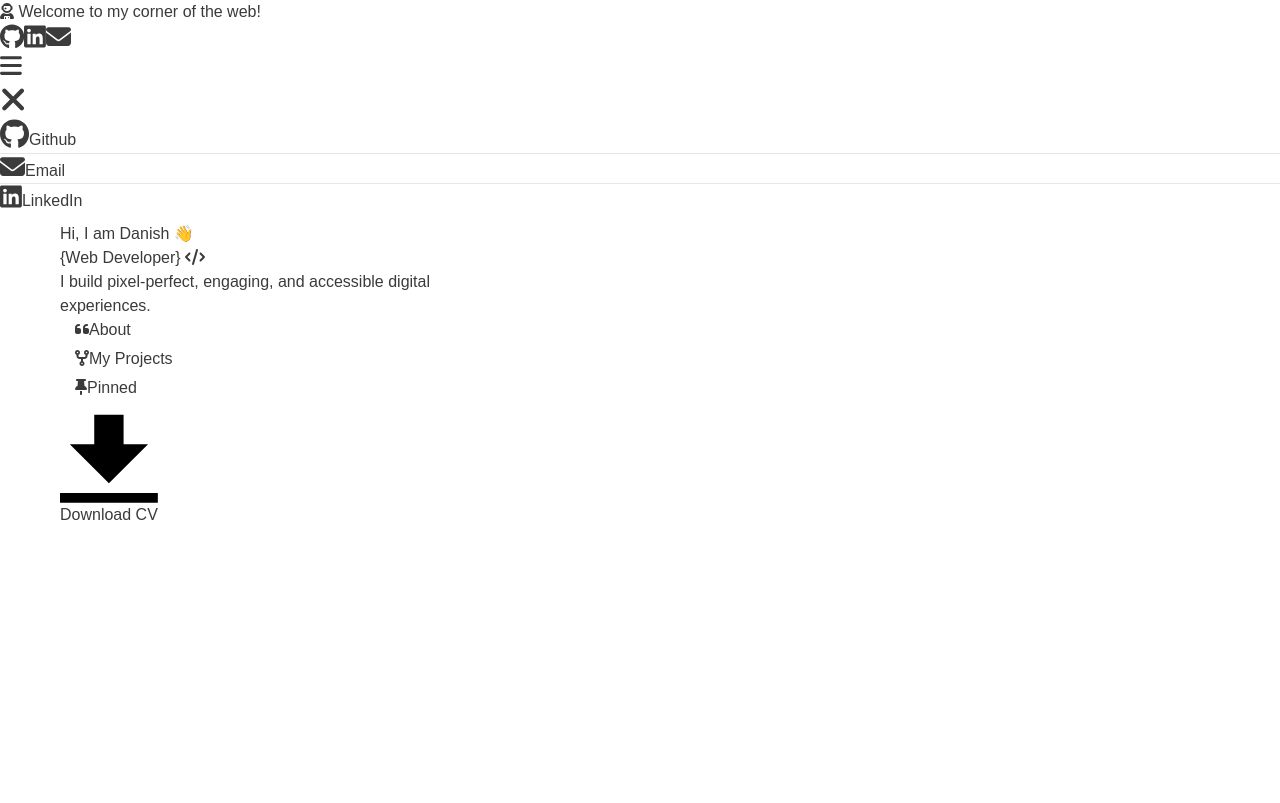
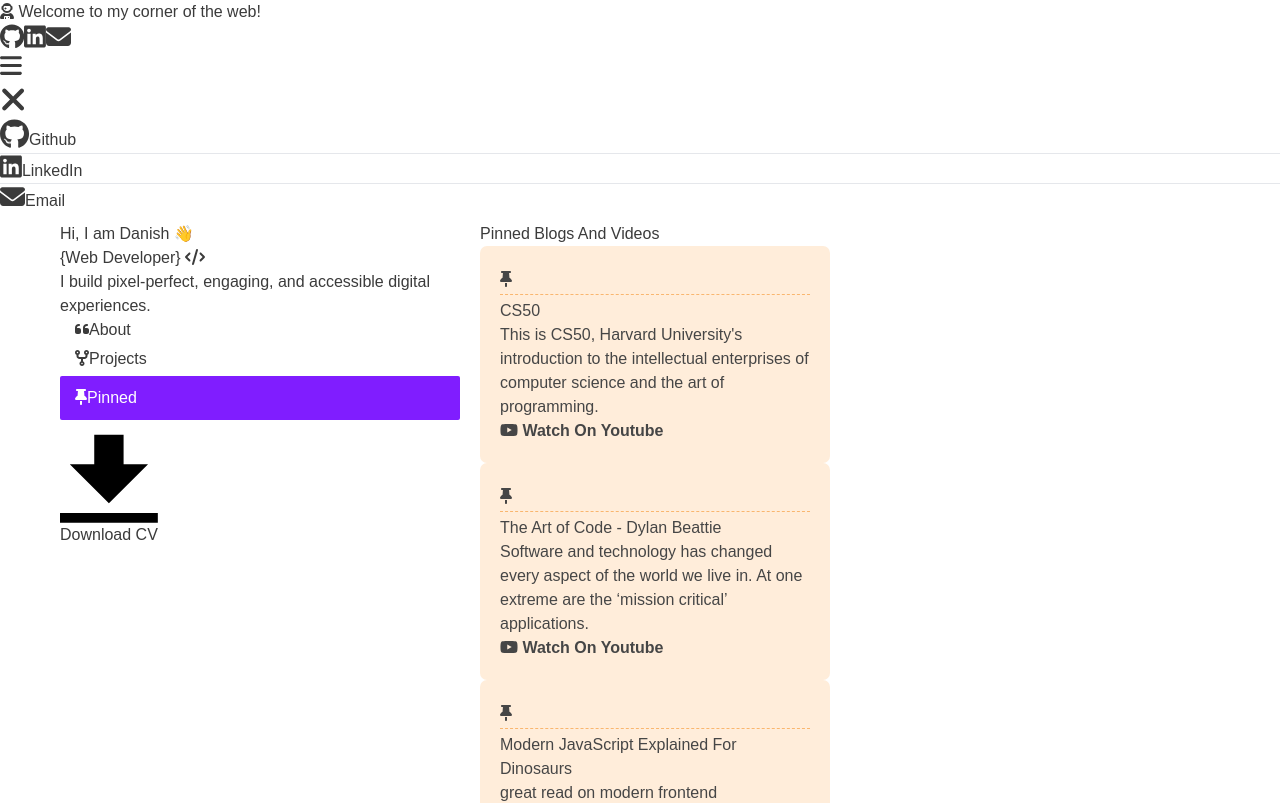
Before and after one commit to danishofcodes/tokensandbraces, a React (Vite) app: page /tokensandbraces/Pinned in a window 1280 px wide. Shown: the top 803 px of the page. Built offline with nearby package versions, Linux system fonts and the light colour scheme; a web font is replaced by a local one.

Commit message:
route problem solved

```diff
--- a/src/components/MainSection.jsx
+++ b/src/components/MainSection.jsx
@@ -19,7 +19,7 @@ export default function MainSection({ projects, posts }) {
                     <div className='terminaltype'></div>
                 </div>
 
-                <h1 className="text-4xl font-bold tracking-tight text-[#3b3b3b] sm:text-5xl"><a href="/">Hi, I am Danish 👋</a></h1>
+                <h1 className="text-4xl font-bold tracking-tight text-[#3b3b3b] sm:text-5xl">Hi, I am Danish 👋</h1>
                 <h2 className="mt-3 text-lg  tracking-tight sm:text-xl text-green-500 font-bold">&#123;Web Developer&#125; <FontAwesomeIcon icon={faCode} /></h2>
                 <p className="mt-4 max-w-xs leading-normal">I build pixel-perfect, engaging, and accessible digital experiences.</p>
 
@@ -29,9 +29,9 @@ export default function MainSection({ projects, posts }) {
                         {/* ${aboutMeVisible ? 'active' : ''}` */}
                         {/* ${projectsVisible ? 'active' : ''}` className="font-bold text-base" */}
                         <Link to="/tokensandbraces/" >  <li className={location.pathname === "/tokensandbraces/" ? "active" : "font-bold text-base"} ><FontAwesomeIcon icon={faQuoteLeft} className='me-2' />About</li></Link>
-                        <Link to="/Projects">    <li className={location.pathname === "/Projects" ? "active" : "font-bold text-base"} ><FontAwesomeIcon icon={faCodeFork} className='me-2' />My Projects</li></Link>
+                        <Link to="/tokensandbraces/Projects">    <li className={location.pathname === "/tokensandbraces/Projects" ? "active" : "font-bold text-base"} ><FontAwesomeIcon icon={faCodeFork} className='me-2' />Projects</li></Link>
                         {/* <Link to="/Ongoing"><li className={location.pathname === "/Ongoing" ? "active" : "font-bold text-base"} ><FontAwesomeIcon icon={faSpinner} className='me-2' />Ongoing</li></Link> */}
-                        <Link to="/Pinned"><li className={location.pathname === "/Pinned" ? "active" : "font-bold text-base"} ><FontAwesomeIcon icon={faThumbTack} className='me-2' />Pinned </li></Link>
+                        <Link to="/tokensandbraces/Pinned"><li className={location.pathname === "/tokensandbraces/Pinned" ? "active" : "font-bold text-base"} ><FontAwesomeIcon icon={faThumbTack} className='me-2' />Pinned </li></Link>
                     </ul>
 
                     <div className="mt-1" >
@@ -45,9 +45,9 @@ export default function MainSection({ projects, posts }) {
             <div className="right-part ">
                 <Routes>
                     <Route path="/tokensandbraces/" element={<Info />} />
-                    <Route path="/Projects" element={<Projects projects={projects} />} />
+                    <Route path="/tokensandbraces/Projects" element={<Projects projects={projects} />} />
                     {/* <Route path="/Ongoing" element={<Ongoing />} /> */}
-                    <Route path="/Pinned" element={<Pinned posts={posts} />} />
+                    <Route path="/tokensandbraces/Pinned" element={<Pinned posts={posts} />} />
                 </Routes>
             </div>
         </main>
--- a/src/components/Navbar.jsx
+++ b/src/components/Navbar.jsx
@@ -30,11 +30,17 @@ export default function Navbar() {
         <div className='flex justify-end items-center p-3'>
           <button className="h-10 w-10" onClick={openCollapsibleNav}><FontAwesomeIcon icon={faClose} style={{ fontSize: "35px" }} /></button>
         </div>
+        <a href="https://github.com/danishofcodes" target="_blank">
         <div className='px-4 py-2 optSocial'><FontAwesomeIcon icon={faGithub} style={{ fontSize: "30px" }} className='me-2' />Github</div>
+          </a>
         <hr />
+        <a href="https://www.linkedin.com/in/abdul-danish-38b5942a7" target="_blank">
+        <div className='px-4 py-2 optSocial'><FontAwesomeIcon icon={faLinkedin} style={{ fontSize: "25px" }} className='me-2' />LinkedIn</div>
+          </a>
+        <hr />
+        <a href="mailto:heyabduldanish@gmail.com" target="_blank" >
         <div className='px-4 py-2 optSocial'><FontAwesomeIcon icon={faEnvelope} style={{ fontSize: "25px" }} className='me-2' />Email</div>
-        <hr />
-        <div className='px-4 py-2 optSocial'><FontAwesomeIcon icon={faLinkedin} style={{ fontSize: "25px" }} className='me-2' />LinkedIn</div>
+        </a>
       </div>
 
 
--- a/src/index.css
+++ b/src/index.css
@@ -299,7 +299,7 @@ body {
 .blogcard {
   background-color: #ffedda;
   display: flex;
-  height: 205px;
+  height : auto;
   width: 350px;
   border-radius: 7px;
 }
```
